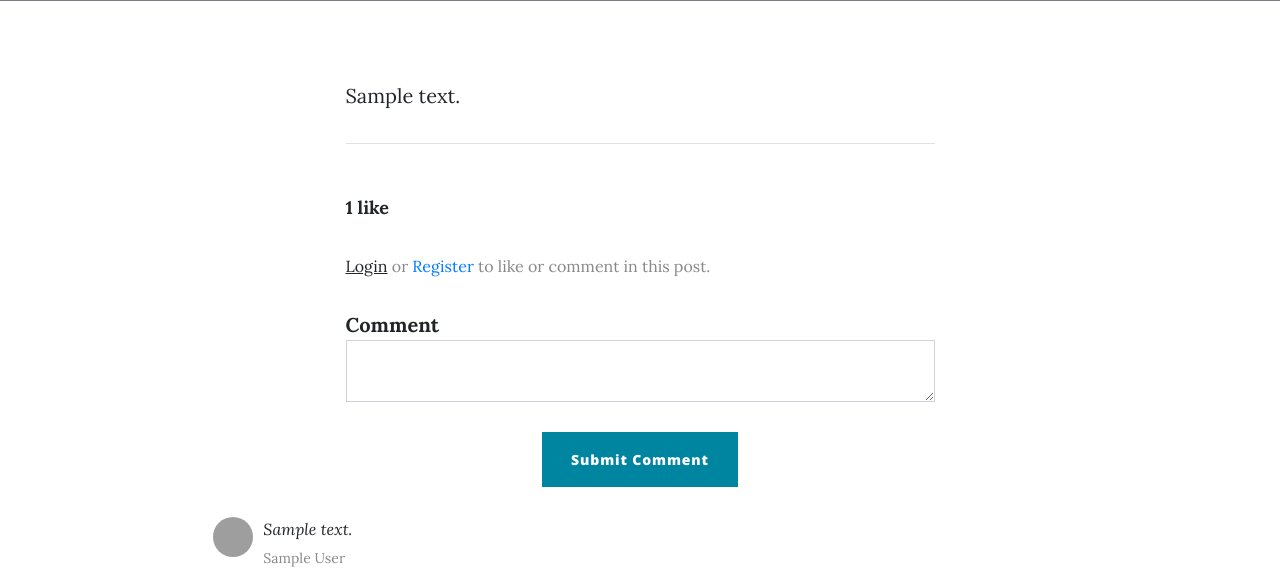
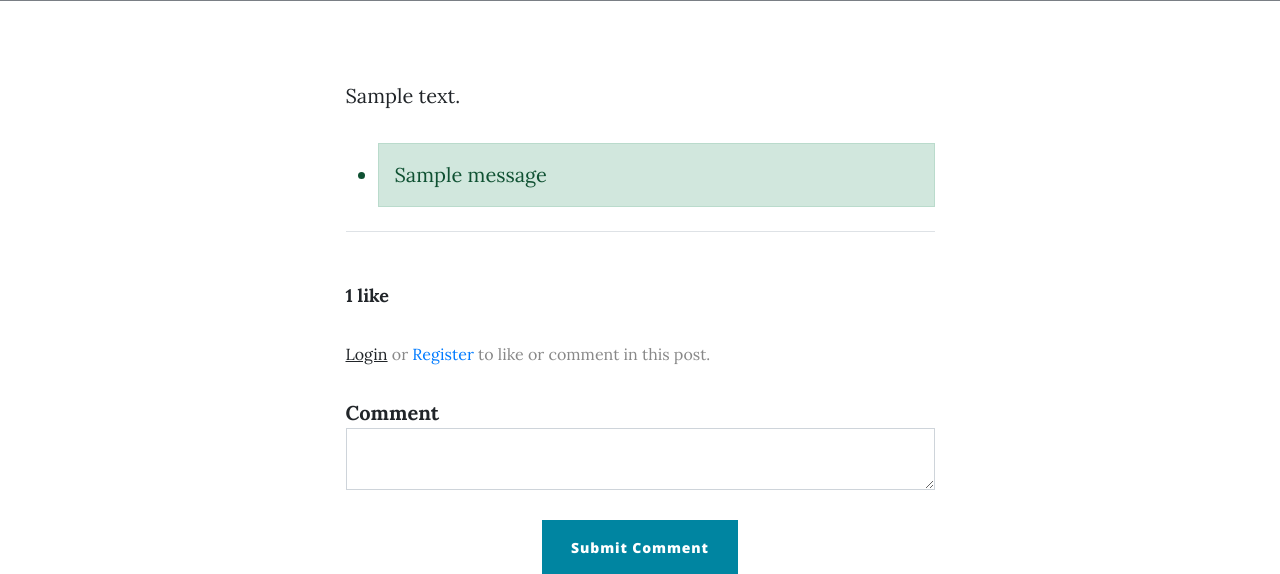
Before and after one commit to rakibulhaque9954/blog_remastered, a Flask app: page /blog/1 in a window 1280 px wide. Shown: the part 565-1139 px from the top of the page. Run offline with Flask 3, Linux system fonts and the light colour scheme; tables that the repository leaves empty hold one stand-in row (values such as "Sample post"); grey boxes marked "Sample" are stand-in pictures; one stand-in notice (Sample message) is shown; some libraries are stand-ins or nearby versions; grey boxes are pictures that could not be loaded.

Commit message:
add flash messages for comment flagging

```diff
--- a/templates/post.html
+++ b/templates/post.html
@@ -25,6 +25,24 @@
         <div class="row gx-4 gx-lg-5 justify-content-center">
             <div class="col-md-10 col-lg-8 col-xl-7">
                 <p>{{ post_s['body']|safe }}</p>
+            <!-- Flash message for comment flagging  -->
+            {% with messages = get_flashed_messages(with_categories=true) %}
+                {% if messages %}
+                    <ul class="flashes">
+                        {% for category, message in messages %}
+                        {% if category == 'success' %}
+                        <li class="alert alert-success">{{ message }}</li>
+                        {% elif category == 'error' %}
+                        <li class="alert alert-danger">{{ message }}</li>
+                        {% elif category == 'warning' %}
+                        <li class="alert alert-warning">{{ message }}</li>
+                        {% else %}
+                        <li class="alert alert-info">{{ message }}</li>
+                        {% endif %}
+                        {% endfor %}
+                    </ul>
+                {% endif %}
+            {% endwith %}
                 <!-- Divider-->
                 <hr class="my-4"/>
                 <!-- Pager-->
```
